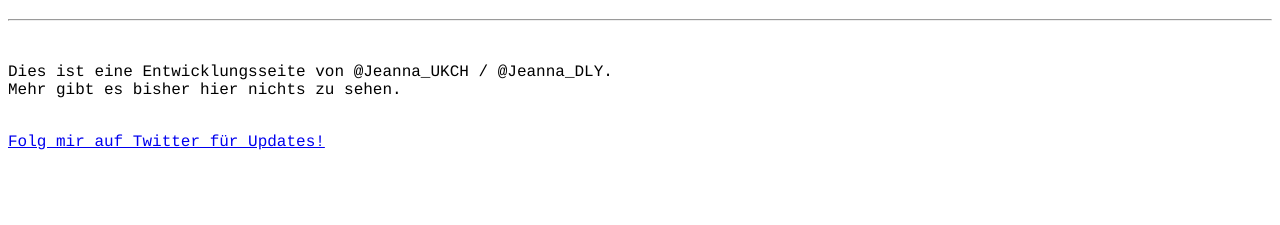
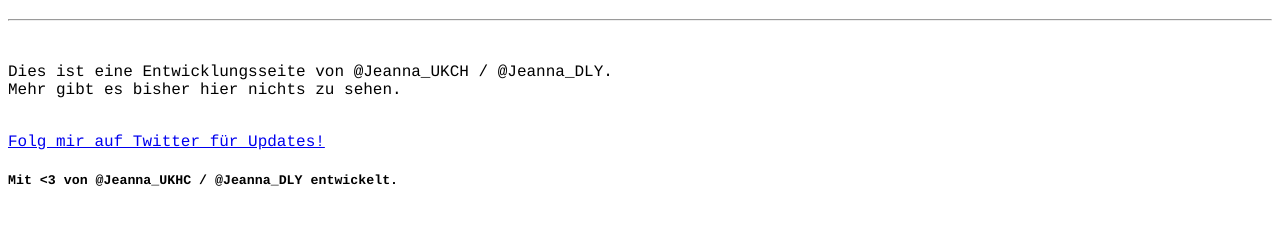
Before and after one commit to jeanna-ukhc/jeanna-ukhc.github.io, a plain HTML site: page index.html in a window 1280 px wide. Shown: the part 61-286 px from the top of the page. Drawn offline with Linux system fonts and the light colour scheme.

Commit message:
Update index.html

```diff
--- a/index.html
+++ b/index.html
@@ -27,6 +27,10 @@
     <br>
     <a href="https://www.youtube.com/watch?v=dQw4w9WgXcQ">Folg mir auf Twitter für Updates!</a>
 
+    <footer>
+      <h5>Mit <3 von @Jeanna_UKHC / @Jeanna_DLY entwickelt.</h5>
+    </footer>
+
   </body>
 
 </html>
```
